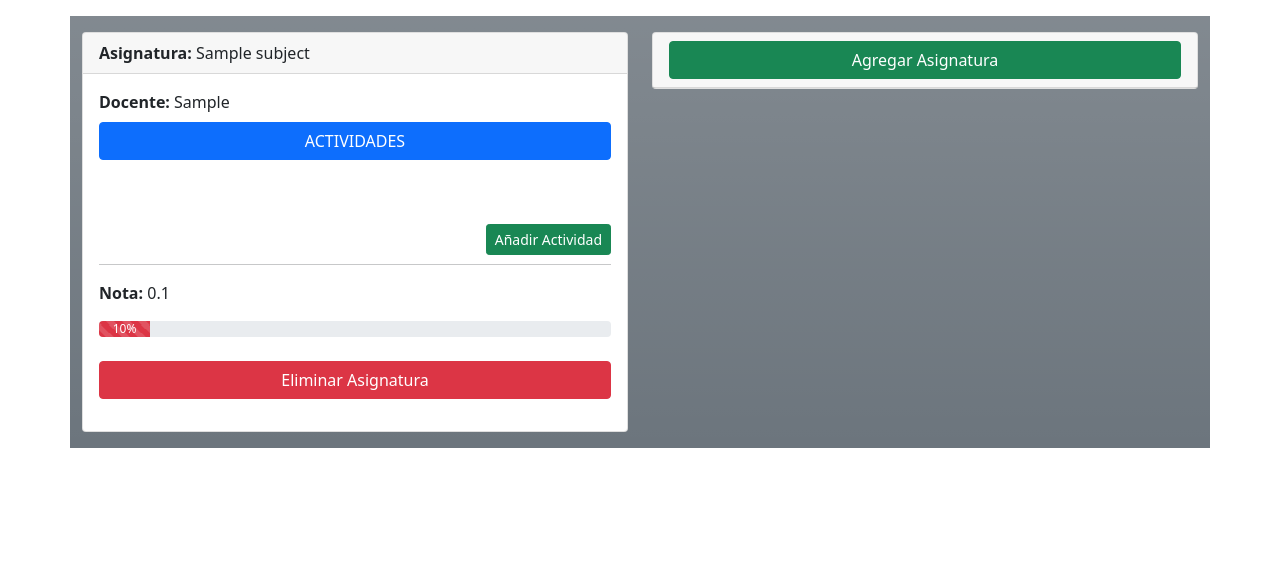
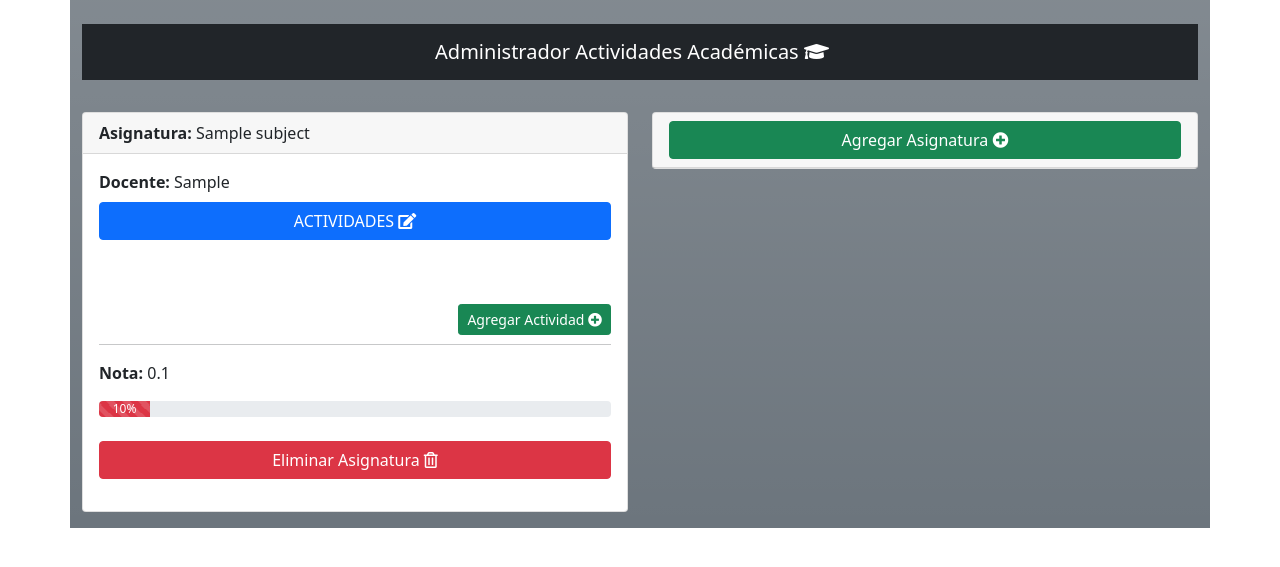
Before and after one commit to JohamSMC/final-project-electiva3, a Django app: page /index/ in a window 1280 px wide. Shown: the top 567 px of the page. Run offline with Django 3.2, Linux system fonts and the light colour scheme; tables that the repository leaves empty hold one stand-in row (values such as "Sample post").

Commit message:
[Feature] add styles and icons

```diff
--- a/academicActivitiesManager/subjects/templates/subjects/index.html
+++ b/academicActivitiesManager/subjects/templates/subjects/index.html
@@ -12,6 +12,10 @@
     integrity="sha384-+0n0xVW2eSR5OomGNYDnhzAbDsOXxcvSN1TPprVMTNDbiYZCxYbOOl7+AMvyTG2x" crossorigin="anonymous" />
   <!-- CSS -->
   <link rel="stylesheet" href="{% static 'css/index.css' %}">
+  <!-- CSS -->
+  <link rel="stylesheet" href="https://cdnjs.cloudflare.com/ajax/libs/font-awesome/5.15.3/css/all.min.css"
+    integrity="sha512-iBBXm8fW90+nuLcSKlbmrPcLa0OT92xO1BIsZ+ywDWZCvqsWgccV3gFoRBv0z+8dLJgyAHIhR35VZc2oM/gI1w=="
+    crossorigin="anonymous" referrerpolicy="no-referrer" />
 
   <title>Taller Final - ELECTIVA 3</title>
 </head>
@@ -43,6 +47,15 @@
   {% if subjects %}
 
   <div class="container bg-secondary bg-gradient">
+    <br>
+    <nav class="navbar navbar-dark bg-dark">
+      <div class="container-fluid" style="justify-content: center;">
+        <a class="navbar-brand">
+          Administrador Actividades Académicas
+          <i class="fas fa-graduation-cap"></i>
+        </a>
+      </div>
+    </nav>
     <div class="row row-cols-sm-md-12 row-cols-lg-2 my-3">
 
       {% for subject in subjects %}
@@ -56,6 +69,7 @@
                 data-bs-target="#subject-{{subject.id_subject}}" aria-expanded="false"
                 aria-controls="subject-{{subject.id_subject}}">
                 ACTIVIDADES
+                <i class="fas fa-edit"></i>
               </button>
               {% if activities %}
               {% for activity in activities %}
@@ -75,7 +89,7 @@
                             <div>
                               {{activity.name}}
                             </div>
-                            <span style="margin-left: 30%;"> {{activity.percentage}}% </span>
+                            <span class="position-absolute start-50"> {{activity.percentage}}% </span>
                           </button>
                         </h2>
                         <div id="flush-{{activity.id_activity}}" class="accordion-collapse collapse"
@@ -146,17 +160,22 @@
                               {% csrf_token %}
                               <!-- Button Modal ELIMINAR Actividad-->
                               <div class="d-grid gap-2">
-                                <button type="button" class="btn btn-danger" data-bs-toggle="modal" data-bs-target="#modalDeleteActivity-{{activity.id_activity}}">
+                                <button type="button" class="btn btn-danger" data-bs-toggle="modal"
+                                  data-bs-target="#modalDeleteActivity-{{activity.id_activity}}">
                                   Eliminar Actividad
+                                  <i class="far fa-trash-alt"></i>
                                 </button>
                               </div>
                               <!-- Modal ELIMINAR Actividad -->
-                            <div class="modal fade" id="modalDeleteActivity-{{activity.id_activity}}" tabindex="-1" aria-labelledby="modalDeleteActivityLabel" aria-hidden="true">
+                              <div class="modal fade" id="modalDeleteActivity-{{activity.id_activity}}" tabindex="-1"
+                                aria-labelledby="modalDeleteActivityLabel" aria-hidden="true">
                                 <div class="modal-dialog">
                                   <div class="modal-content">
                                     <div class="modal-header">
-                                    <h5 class="modal-title" id="modalDeleteActivityLabel"> ELIMINAR {{activity.name}}</h5>
-                                    <button type="button" class="btn-close" data-bs-dismiss="modal" aria-label="Close"></button>
+                                      <h5 class="modal-title" id="modalDeleteActivityLabel"> ELIMINAR {{activity.name}}
+                                      </h5>
+                                      <button type="button" class="btn-close" data-bs-dismiss="modal"
+                                        aria-label="Close"></button>
                                     </div>
                                     <div class="modal-body">
                                       ¿Está seguro que desea eliminar {{activity.name}}?
@@ -181,7 +200,8 @@
                 <br>
                 <button type="button" class="btn btn-success btn-sm" style="float: right;" data-bs-toggle="modal"
                   data-bs-target="#modal-{{subject.id_subject}}">
-                  Añadir Actividad
+                  Agregar Actividad
+                  <i class="fas fa-plus-circle"></i>
                 </button>
                 <!-- START - Content Modal -->
                 <div class="modal fade" id="modal-{{subject.id_subject}}" data-bs-backdrop="static"
@@ -270,12 +290,15 @@
                   {% csrf_token %}
                   <!-- Button Modal ELIMINAR Asignatura-->
                   <div class="d-grid gap-2">
-                      <button type="button" class="btn btn-danger" data-bs-toggle="modal" data-bs-target="#modalDeleteSubject-{{subject.id_subject}}">
+                    <button type="button" class="btn btn-danger" data-bs-toggle="modal"
+                      data-bs-target="#modalDeleteSubject-{{subject.id_subject}}">
                       Eliminar Asignatura
+                      <i class="far fa-trash-alt"></i>
                     </button>
                   </div>
                   <!-- Modal ELIMINAR Asignatura -->
-                  <div class="modal fade" id="modalDeleteSubject-{{subject.id_subject}}" tabindex="-1" aria-labelledby="modalDeleteSubjectLabel" aria-hidden="true">
+                  <div class="modal fade" id="modalDeleteSubject-{{subject.id_subject}}" tabindex="-1"
+                    aria-labelledby="modalDeleteSubjectLabel" aria-hidden="true">
                     <div class="modal-dialog">
                       <div class="modal-content">
                         <div class="modal-header">
@@ -302,7 +325,10 @@
         <div class="card">
           <div class="card-header">
             <a href="{% url 'add-subject' %}" class="col-12">
-              <button type="button" class="btn btn-success col-12">Agregar Asignatura</button>
+              <button type="button" class="btn btn-success col-12">
+                Agregar Asignatura
+                <i class="fas fa-plus-circle"></i>
+              </button>
             </a>
           </div>
         </div>
```
Lines whose indentation alone changed are shown as unchanged.
